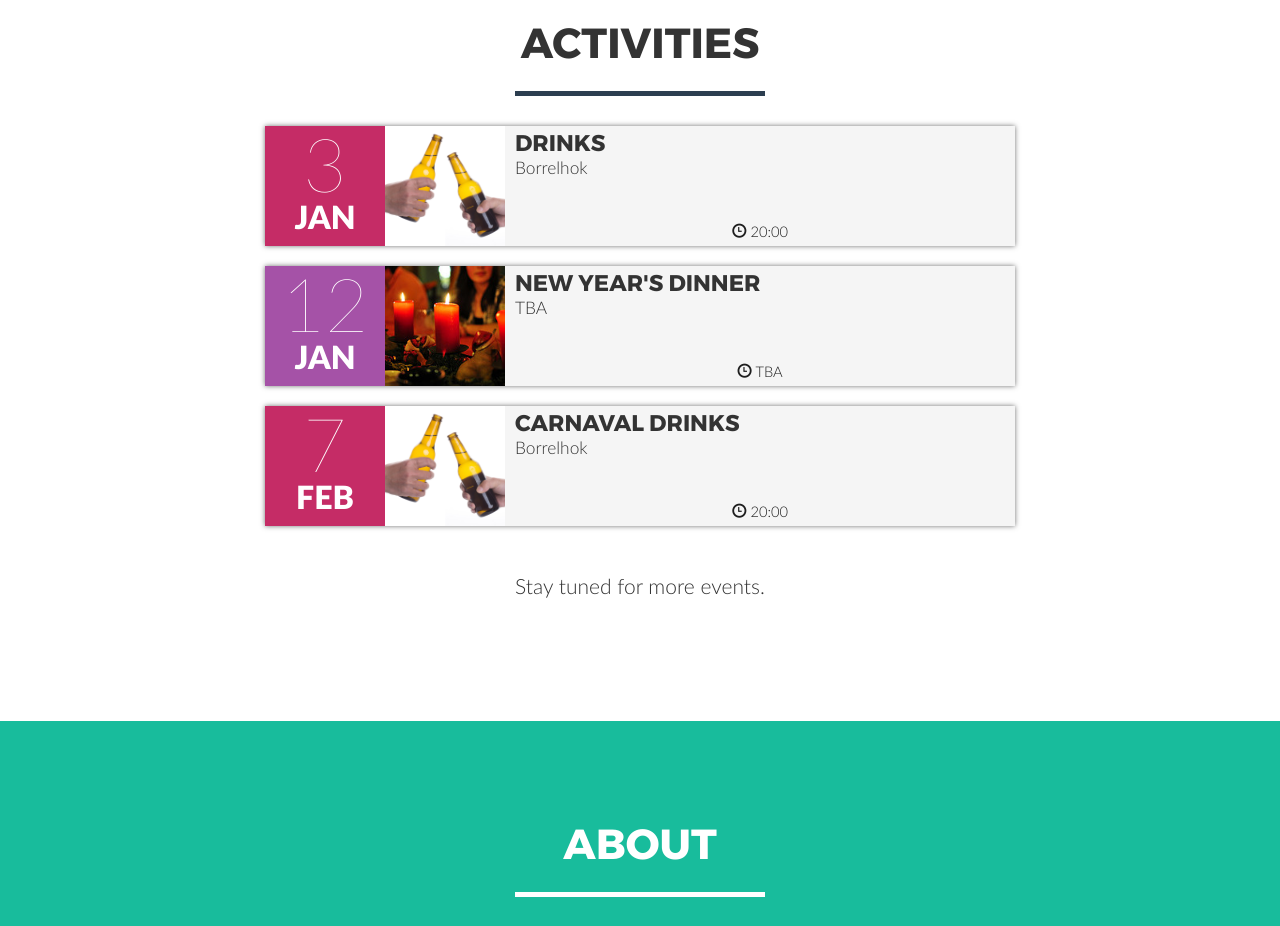
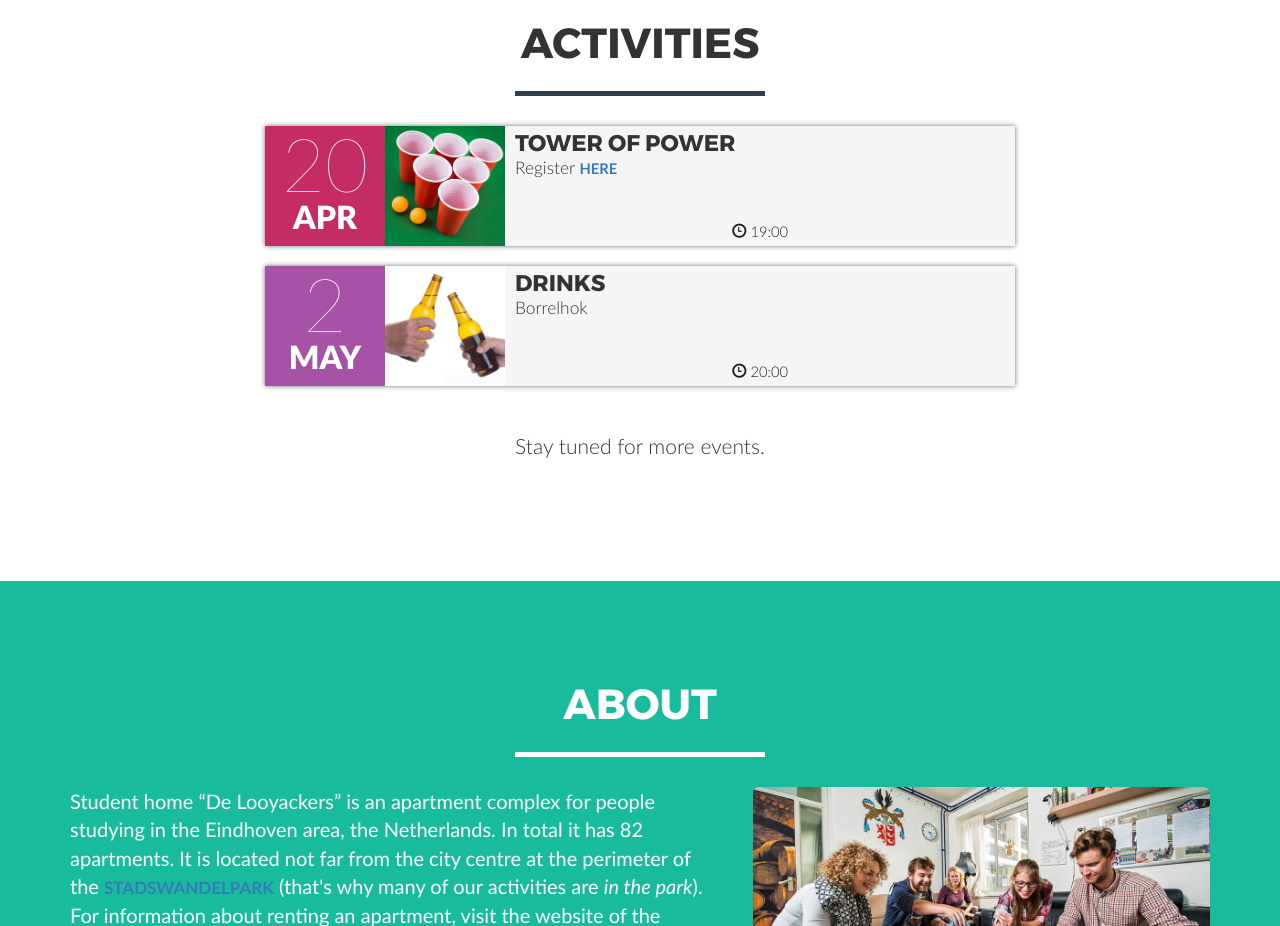
Before and after one commit to flatraad/flatraad.github.io, a plain HTML site: page index.html in a window 1280 px wide. Shown: the part 980-1906 px from the top of the page. Drawn offline with Linux system fonts and the light colour scheme.

Commit message:
Updated agenda.

```diff
--- a/index.html
+++ b/index.html
@@ -108,47 +108,31 @@
         <div class="[ col-xs-12 col-xs-offset-2 col-xs-8 ]">
           <ul class="event-list">
             <li>
-              <time datetime="2018-01-03">
-                <span class="day">3</span>
-                <span class="month">Jan</span>
+            <time datetime="2018-04-20">
+              <span class="day">20</span>
+              <span class="month">Apr</span>
+              <span class="year">2018</span>
+              <span class="time">19:00</span>
+            </time>
+            <img alt="Drinks" title="" src="img/activities/games.jpg" />
+            <div class="info">
+              <h2 class="title">Tower of Power</h2>
+              <p class="desc">Register <a href="https://goo.gl/forms/RZTB53WWExDN2JNq1">here</a></p>
+              <ul>
+              <li><span class="glyphicon glyphicon-time"></span> 19:00</li>
+              </ul>
+            </div>
+            </li>
+            <li>
+              <time datetime="2018-05-02">
+                <span class="day">2</span>
+                <span class="month">May</span>
                 <span class="year">2018</span>
                 <span class="time">20:00</span>
               </time>
               <img alt="Drinks" title="Image by Onlyyouqj" src="img/activities/drinks.jpg" />
               <div class="info">
                 <h2 class="title">Drinks</h2>
-                <p class="desc">Borrelhok</p>
-                <ul>
-                <li><span class="glyphicon glyphicon-time"></span> 20:00</li>
-                </ul>
-              </div>
-            </li>
-            <li>
-            <time datetime="2018-01-12">
-              <span class="day">12</span>
-              <span class="month">Jan</span>
-              <span class="year">2018</span>
-              <span class="time">18:00</span>
-            </time>
-            <img alt="Drinks" title="Image by Marco Verch" src="img/activities/dinner.jpg" />
-            <div class="info">
-              <h2 class="title">New Year's Dinner</h2>
-              <p class="desc">TBA</p>
-              <ul>
-              <li><span class="glyphicon glyphicon-time"></span> TBA</li>
-              </ul>
-            </div>
-            </li>
-            <li>
-              <time datetime="2018-02-07">
-                <span class="day">7</span>
-                <span class="month">Feb</span>
-                <span class="year">2018</span>
-                <span class="time">20:00</span>
-              </time>
-              <img alt="Drinks" title="Image by Onlyyouqj" src="img/activities/drinks.jpg" />
-              <div class="info">
-                <h2 class="title">Carnaval Drinks</h2>
                 <p class="desc">Borrelhok</p>
                 <ul>
                 <li><span class="glyphicon glyphicon-time"></span> 20:00</li>
```
Also changed, not shown: img/activities/games.jpg (added).
